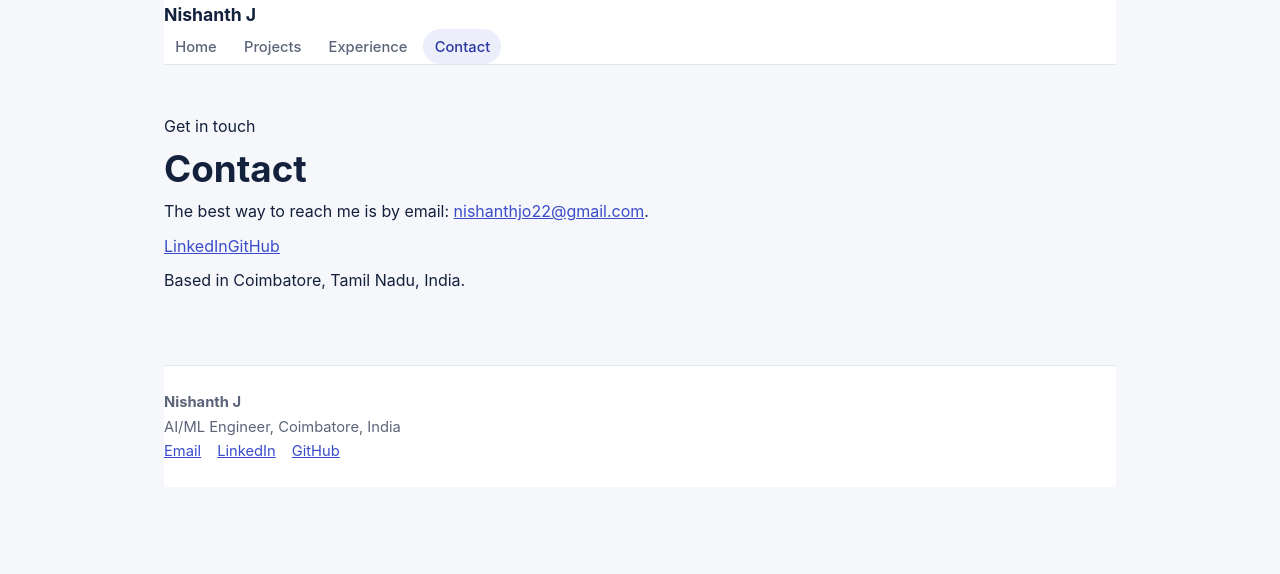
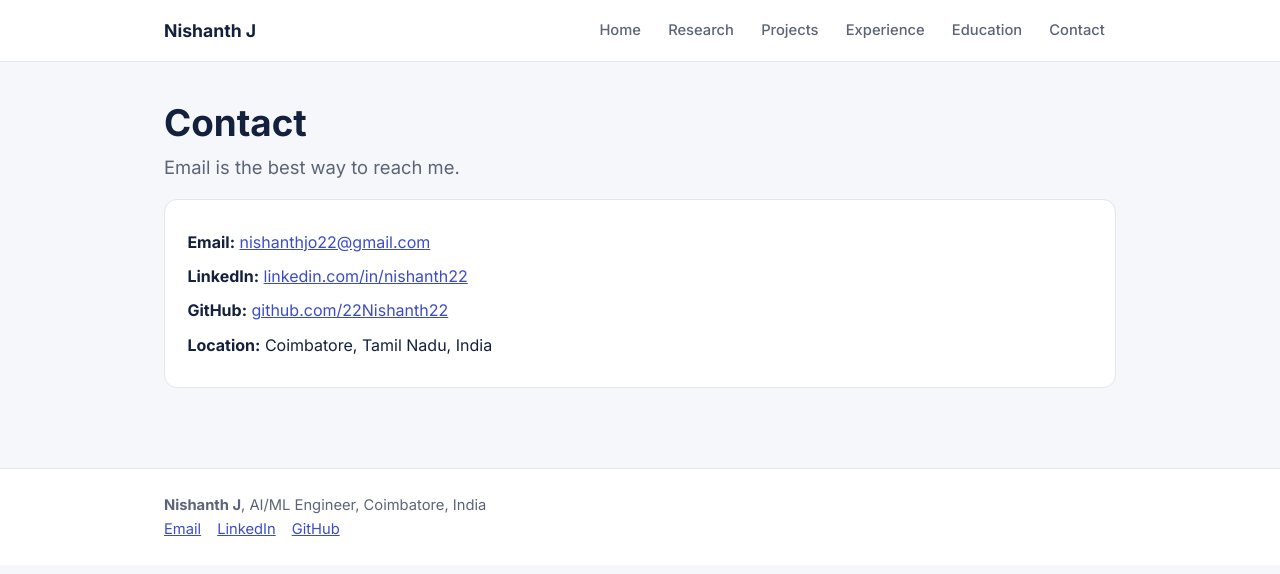
Before and after one commit to NishanthJoghee/nishanthjoghee.github.io, a plain HTML site: page contact.html in a window 1280 px wide. Drawn offline with Linux system fonts and the light colour scheme.

Commit message:
Update contact.html with new links and structure

```diff
--- a/contact.html
+++ b/contact.html
@@ -1,38 +1,40 @@
+
 <!DOCTYPE html>
 <html lang="en">
 <head>
 <meta charset="utf-8">
 <meta name="viewport" content="width=device-width, initial-scale=1, viewport-fit=cover">
 <meta name="description" content="Nishanth J, AI/ML Engineer in Coimbatore. Contact.">
-<meta name="theme-color" content="#fafaf8">
+<meta name="theme-color" content="#f5f7fa">
 <title>Contact | Nishanth J</title>
 <link rel="preconnect" href="https://fonts.googleapis.com">
 <link rel="preconnect" href="https://fonts.gstatic.com" crossorigin>
-<link href="https://fonts.googleapis.com/css2?family=Newsreader:ital,wght@0,400;0,600;1,400&display=swap" rel="stylesheet">
+<link href="https://fonts.googleapis.com/css2?family=Inter:wght@400;500;600;700&display=swap" rel="stylesheet">
 <link rel="stylesheet" href="style.css">
 </head>
 <body>
-<div class="wrap">
-<header>
+<header><div class="wrap">
 <a class="brand" href="index.html">Nishanth J</a>
 <nav>
 <a href="index.html">Home</a>
+<a href="research.html">Research</a>
 <a href="projects.html">Projects</a>
 <a href="experience.html">Experience</a>
-<a href="contact.html" aria-current="page">Contact</a>
+<a href="education.html">Education</a>
+<a href="contact.html">Contact</a>
 </nav>
-</header>
-<main>
-<p class="crumb">Get in touch</p>
+</div></header>
+<main><div class="wrap">
 <h1>Contact</h1>
-<p>The best way to reach me is by email: <a href="mailto:nishanthjo22@gmail.com">nishanthjo22@gmail.com</a>.</p>
-<p class="links"><a href="https://www.linkedin.com/in/nishanth22">LinkedIn</a><a href="https://github.com/22Nishanth22">GitHub</a></p>
-<p>Based in Coimbatore, Tamil Nadu, India.</p>
-</main>
-<footer>
-<strong>Nishanth J</strong><br>AI/ML Engineer, Coimbatore, India<br>
+<p class="lead">Email is the best way to reach me.</p>
+<div class="card"><p><strong>Email:</strong> <a href="mailto:nishanthjo22@gmail.com">nishanthjo22@gmail.com</a></p>
+<p><strong>LinkedIn:</strong> <a href="https://www.linkedin.com/in/nishanth22">linkedin.com/in/nishanth22</a></p>
+<p><strong>GitHub:</strong> <a href="https://github.com/22Nishanth22">github.com/22Nishanth22</a></p>
+<p><strong>Location:</strong> Coimbatore, Tamil Nadu, India</p></div>
+</div></main>
+<footer><div class="wrap">
+<strong>Nishanth J</strong>, AI/ML Engineer, Coimbatore, India<br>
 <a href="mailto:nishanthjo22@gmail.com">Email</a><a href="https://www.linkedin.com/in/nishanth22">LinkedIn</a><a href="https://github.com/22Nishanth22">GitHub</a>
-</footer>
-</div>
+</div></footer>
 </body>
 </html>
```
